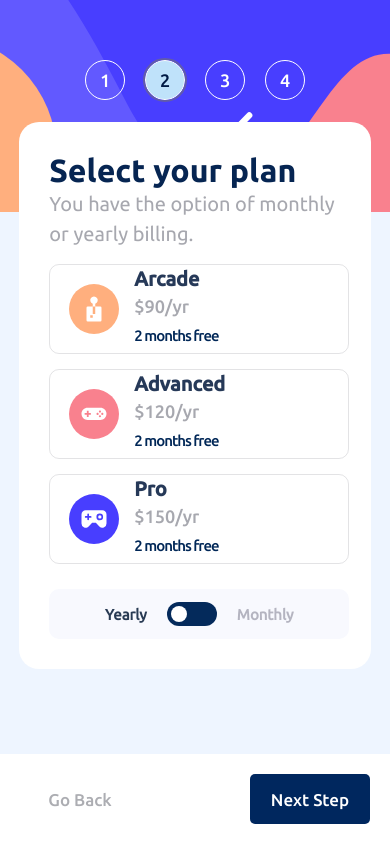
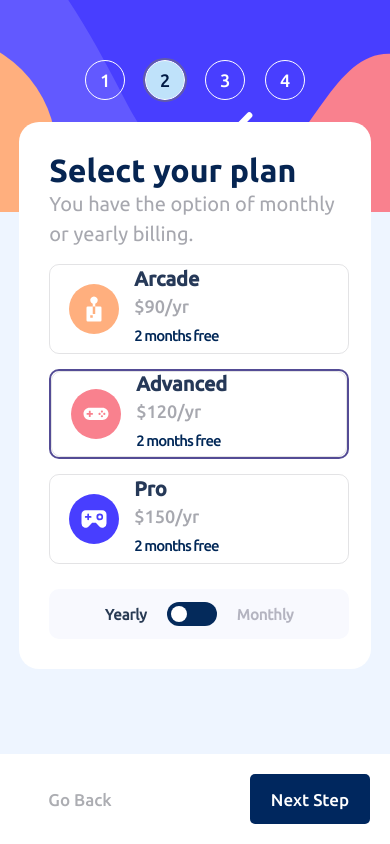
Before and after one commit to Pir4a/multi-stepForm, a React (Vite) app: page / in a window 390 px wide. Both pictures are taken after typing "Sample", "Sample", "Sample" into the empty fields and a click on the button "Next Step". Built offline with nearby package versions, Linux system fonts and the light colour scheme; the HTML template or start-up script is replaced by a standard one.

Commit message:
responsive bugfixes

```diff
--- a/src/components/StepTwo.scss
+++ b/src/components/StepTwo.scss
@@ -47,10 +47,10 @@
     width: 100%;
     height: 100%;
     border-radius: 10px;
-
-    &:focus-within {
-      border: 2px solid #544c95;
-    }
+  }
+  .planactive {
+    border-radius: 10px;
+    border: 2px solid #544c95;
   }
 }
 .monthly-or-yearly {
--- a/src/components/StepTwo.tsx
+++ b/src/components/StepTwo.tsx
@@ -25,7 +25,11 @@ export function StepTwo({ plan, updateFields, month }: PlanFormProps) {
       </div>
 
       <div className="gridcontainer">
-        <div className="plancontainer">
+        <div
+          className={
+            plan === "Arcade" ? "plancontainer planactive" : "plancontainer"
+          }
+        >
           <input
             type="radio"
             checked={plan === "Arcade"}
@@ -44,7 +48,11 @@ export function StepTwo({ plan, updateFields, month }: PlanFormProps) {
           </div>
         </div>
 
-        <div className="plancontainer">
+        <div
+          className={
+            plan === "Advanced" ? "plancontainer planactive" : "plancontainer"
+          }
+        >
           <input
             type="radio"
             checked={plan === "Advanced"}
@@ -64,7 +72,11 @@ export function StepTwo({ plan, updateFields, month }: PlanFormProps) {
           </div>
         </div>
 
-        <div className="plancontainer">
+        <div
+          className={
+            plan === "Pro" ? "plancontainer planactive" : "plancontainer"
+          }
+        >
           <input
             type="radio"
             checked={plan === "Pro"}
```
